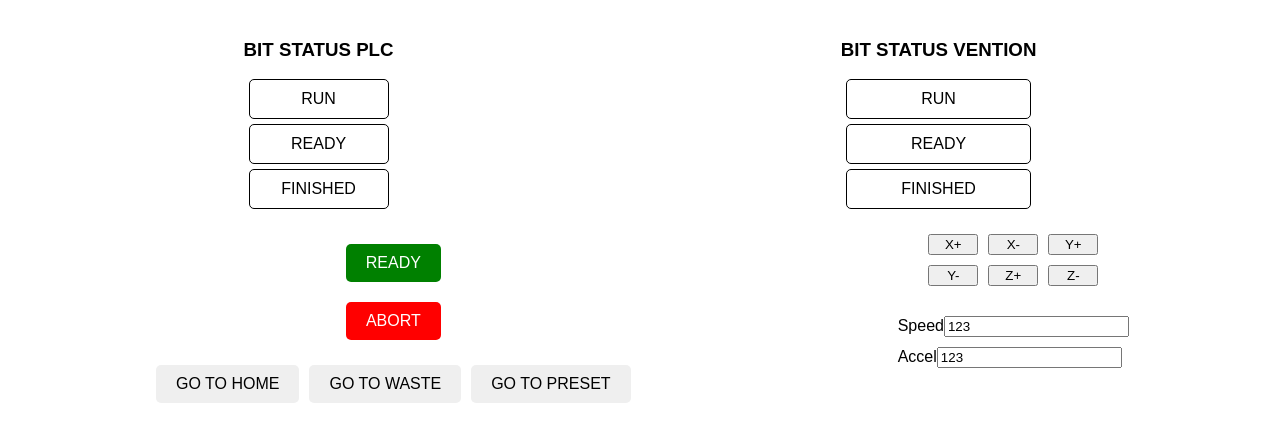
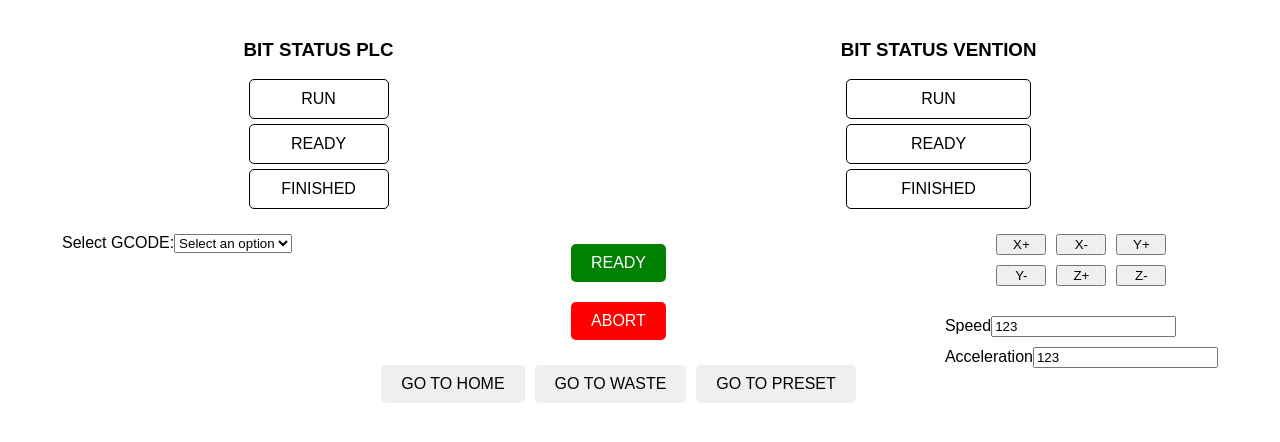
Before and after one commit to miru-smart-technologies/spraycoater-hmi, a React (Create React App) app: page / in a window 1280 px wide. Shown: the top 442 px of the page. Built offline with nearby package versions, Linux system fonts and the light colour scheme.

Commit message:
Added the dropdown menu

```diff
--- a/src/App.js
+++ b/src/App.js
@@ -3,14 +3,17 @@ import './App.css';
 import Header from './components/Header';
 import Controls from './components/Controls';
 import MovementControls from './components/MovementControls';
+import Dropdown from './components/dropdown';
 
 function App() {
   return (
     <div className="app">
       <Header />
       <div className="content">
+        <Dropdown />
         <Controls />
         <MovementControls />
+
       </div>
     </div>
   );
--- a/src/components/MovementControls.js
+++ b/src/components/MovementControls.js
@@ -18,7 +18,7 @@ function MovementControls() {
           <input type="number" defaultValue="123" />
         </div>
         <div className="input-group">
-          <label>Accel</label>
+          <label>Acceleration</label>
           <input type="number" defaultValue="123" />
         </div>
       </div>
--- /dev/null
+++ b/src/components/dropdown.css
@@ -0,0 +1,10 @@
+.dropdown {
+    margin: 20px 0;
+  }
+
+  select {
+    padding: 10px;
+    font-size: 16px;
+    border: 1px solid #ccc;
+    border-radius: 4px;
+  }
--- /dev/null
+++ b/src/components/dropdown.js
@@ -0,0 +1,38 @@
+import React, { useState } from 'react';
+
+function Dropdown() {
+  // State to store the selected option
+  const [selectedOption, setSelectedOption] = useState('');
+
+  // Options for the dropdown
+  const options = [
+    'Option 1',
+    'Option 2',
+    'Option 3',
+    'Option 4',
+    'Option 5',
+  ];
+
+  // Handle change event
+  const handleChange = (event) => {
+    setSelectedOption(event.target.value);
+    console.log('Selected:', event.target.value); // Debugging
+  };
+
+  return (
+    <div className="dropdown">
+      <label htmlFor="gcode-select">Select GCODE:</label>
+      <select id="gcode-select" value={selectedOption} onChange={handleChange}>
+        <option value="" disabled>Select an option</option>
+        {options.map((option, index) => (
+          <option key={index} value={option}>
+            {option}
+          </option>
+        ))}
+      </select>
+      {selectedOption && <p>You selected: {selectedOption}</p>}
+    </div>
+  );
+}
+
+export default Dropdown;
```
